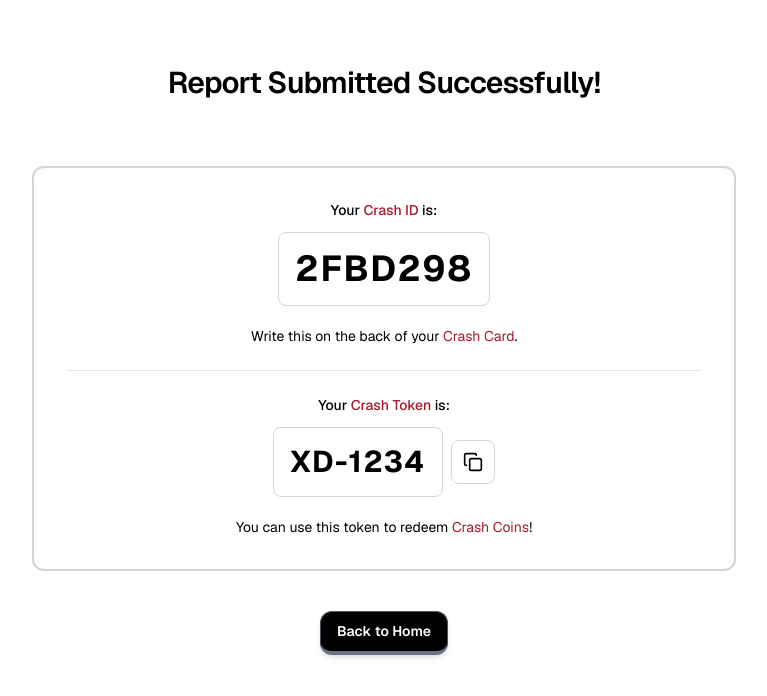
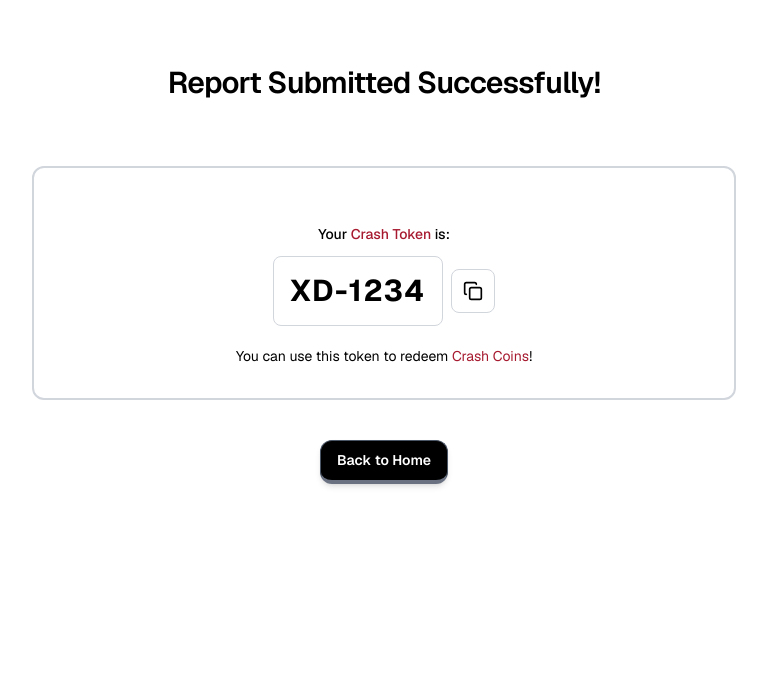
Before and after one commit to LuisFVillalon/innovate-4-sdsu-hackathon-2025, a Next.js app: page /report/confirm in a window 1280 px wide. Shown: the top 696 px of the page, without its empty margins (256-1023 px from the left). Built offline with nearby package versions, Linux system fonts and the light colour scheme.

Commit message:
remove crash id from confirm page

```diff
--- a/app/report/confirm/page.tsx
+++ b/app/report/confirm/page.tsx
@@ -81,7 +81,7 @@ function ConfirmContent() {
           <div className="w-full space-y-6 py-8">
             <div className="bg-white border-2 border-gray-300 rounded-xl p-8 space-y-6">
               {/* Crash ID Section */}
-              <div className="space-y-3 text-center">
+              {/* <div className="space-y-3 text-center">
                 <p className="text-sm font-medium text-black">
                   Your <span style={{ color: '#A6192E' }}>Crash ID</span> is:
                 </p>
@@ -93,10 +93,10 @@ function ConfirmContent() {
                 <p className="text-sm text-black pt-2">
                   Write this on the back of your <span style={{ color: '#A6192E' }}>Crash Card</span>.
                 </p>
-              </div>
+              </div> */}
 
               {/* Crash Token Section */}
-              <div className="space-y-3 text-center border-t border-gray-200 pt-6">
+              <div className="space-y-3 text-center pt-6">
                 <p className="text-sm font-medium text-black">
                   Your <span style={{ color: '#A6192E' }}>Crash Token</span> is:
                 </p>
```
